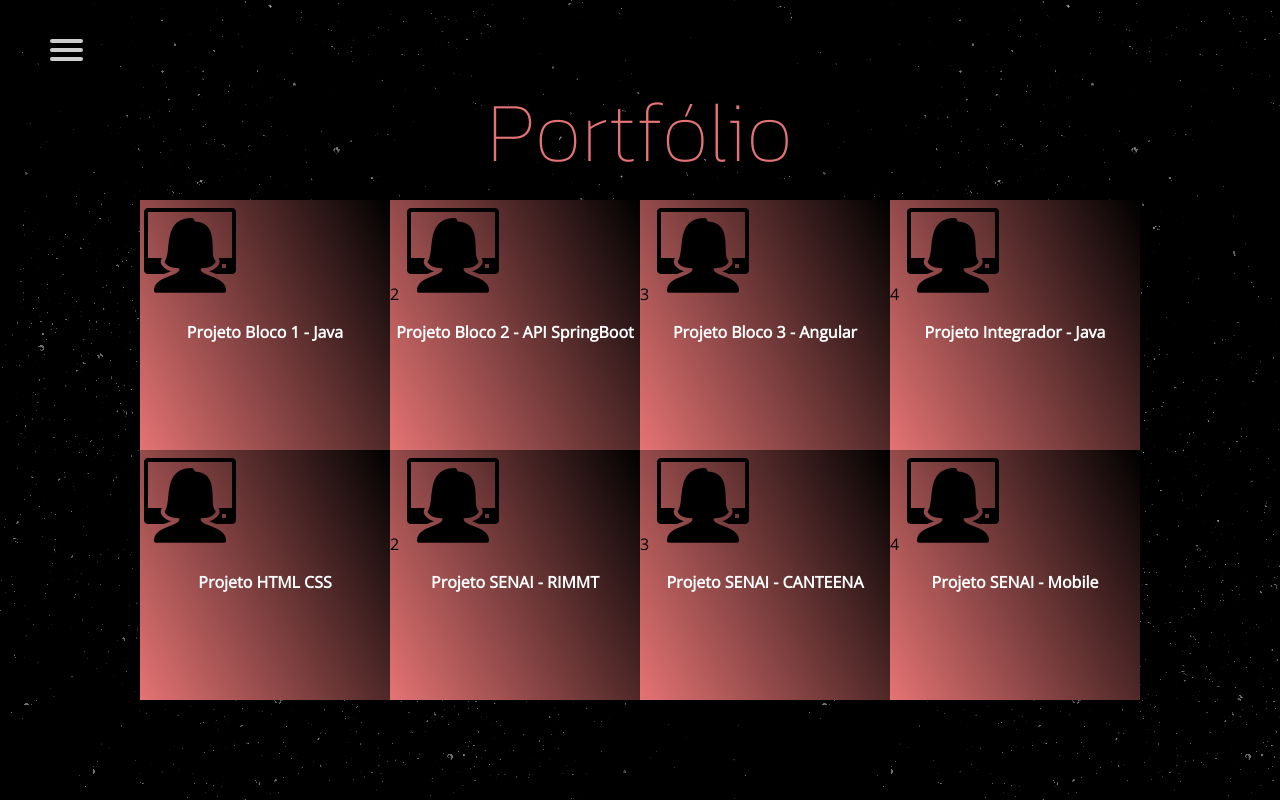
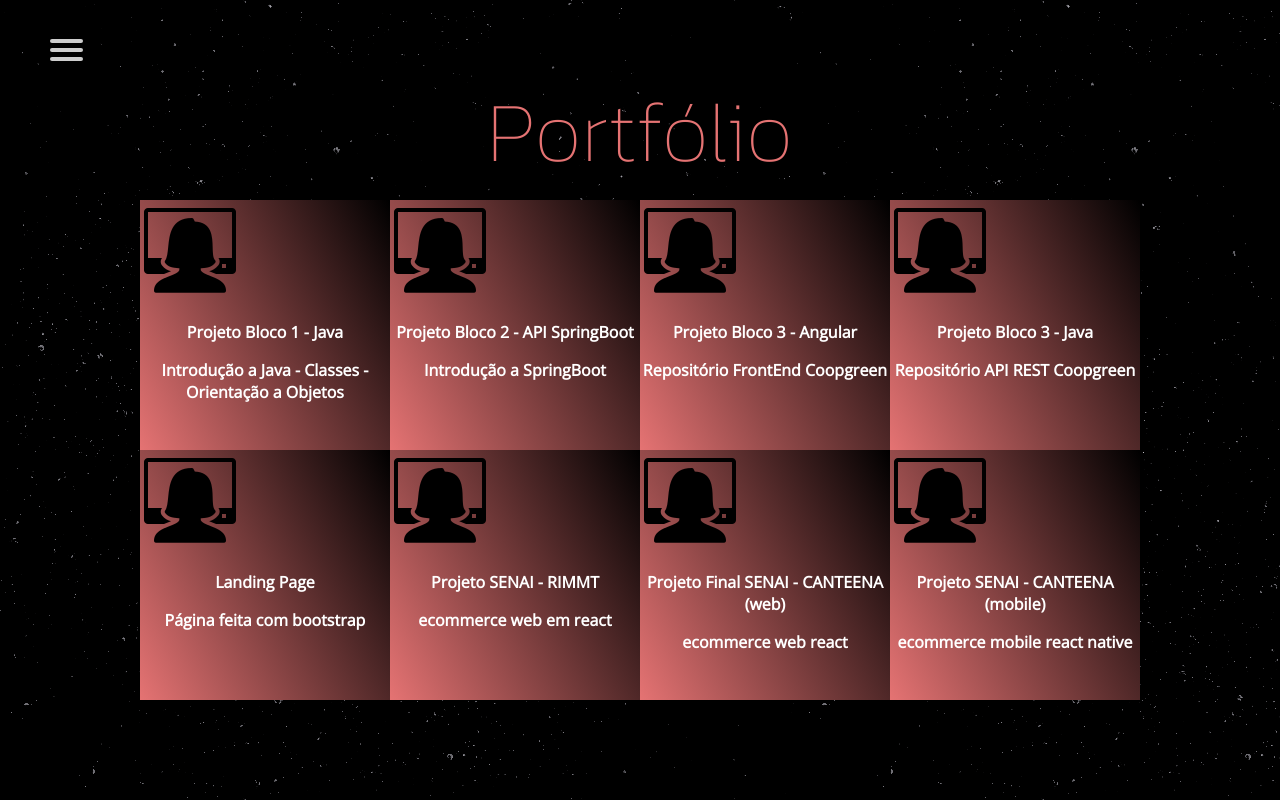
Before and after one commit to ingrideme/ingrideme.github.io, a plain HTML site: page portfolio.html in a window 1280 px wide. Shown: the top 800 px of the page. Drawn offline with nearby package versions, Linux system fonts and the light colour scheme.

Commit message:
Links Porfolio

```diff
--- a/assets/css/styles.css
+++ b/assets/css/styles.css
@@ -127,7 +127,9 @@ background-image: linear-gradient(62deg, #e57373 0%, #000000 100%);
 }
 
 
-
+a {
+  text-decoration: none;
+}
 
 
 /* MENU */
--- a/portfolio.html
+++ b/portfolio.html
@@ -35,48 +35,71 @@
 
      <div class="mural">
     <div class="quadradinho">
+        <a href="https://github.com/ingrideme/Projeto">
         <img src="./assets/img/iconpc.png" alt="">
         <p class="texto">Projeto Bloco 1 - Java</p>
+        <p class="texto">Introdução a Java - Classes - Orientação a Objetos</p>
 
+        </a>
     </div>
-       <div class="quadradinho">2
+    <a href="https://github.com/ingrideme/AulaGeneration/tree/main/SpringBoot">
+       <div class="quadradinho">
         <img src="./assets/img/iconpc.png" alt="">
         <p class="texto">Projeto Bloco 2 - API SpringBoot</p>
+        <p class="texto">Introdução a SpringBoot</p>
 
+    </a>
 
        </div>
-       <div class="quadradinho">3
+       <a href="https://github.com/ingrideme/CoopgreenFrontEnd">
+       <div class="quadradinho">
         <img src="./assets/img/iconpc.png" alt="">
         <p class="texto">Projeto Bloco 3 - Angular</p>
+        <p class="texto">Repositório FrontEnd Coopgreen</p>
 
+    </a>
        </div>
-       <div class="quadradinho">4
+       <a href="https://github.com/ingrideme/ProjetoIntegrador">
+       <div class="quadradinho">
         <img src="./assets/img/iconpc.png" alt="">
-        <p class="texto">Projeto Integrador  - Java</p>
-       </div>
+        <p class="texto">Projeto Bloco 3 - Java</p>
+        <p class="texto">Repositório API REST Coopgreen</p>
+        </a>
+    </div>
 
 </div>
 
 <div class="mural">
     <div class="quadradinho">
+        <a href="https://github.com/ingrideme/BootstrapLandingPage/tree/master">
         <img src="./assets/img/iconpc.png" alt="">
-        <p class="texto">Projeto HTML CSS </p>
+        <p class="texto"> Landing Page </p>
+        <p class="texto">Página feita com bootstrap</p>
 
+    </a>
     </div>
-       <div class="quadradinho">2
+    <a href="https://github.com/ingrideme/rimmt_final">
+       <div class="quadradinho">
         <img src="./assets/img/iconpc.png" alt="">
         <p class="texto">Projeto SENAI - RIMMT</p>
+        <p class="texto">ecommerce web em react</p>
 
+    </a>
 
        </div>
-       <div class="quadradinho">3
+       <a href="https://github.com/ingrideme/TCC-SENAI-Canteena">
+       <div class="quadradinho">
         <img src="./assets/img/iconpc.png" alt="">
-        <p class="texto">Projeto SENAI - CANTEENA</p>
-
+        <p class="texto">Projeto Final SENAI - CANTEENA (web)</p>
+        <p class="texto">ecommerce web react</p>
+    </a>
        </div>
-       <div class="quadradinho">4
+       <a href="https://github.com/ingrideme/mobileversaofinal">
+       <div class="quadradinho">
         <img src="./assets/img/iconpc.png" alt="">
-        <p class="texto">Projeto SENAI  - Mobile</p>
+        <p class="texto">Projeto SENAI  - CANTEENA (mobile)</p>
+        <p class="texto">ecommerce mobile react native</p>
+        </a>
        </div>
 
 </div>
```
Also changed, not shown: index.html (+3 -3 lines).
